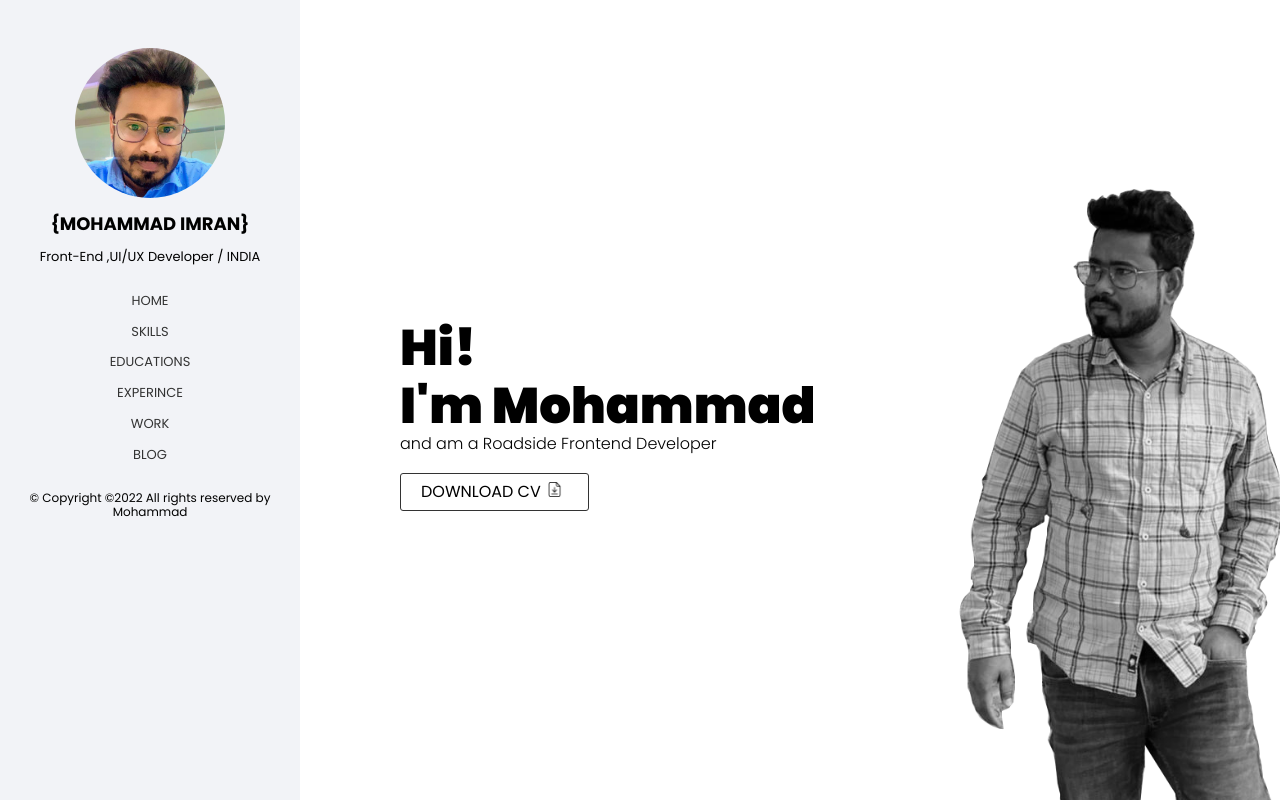
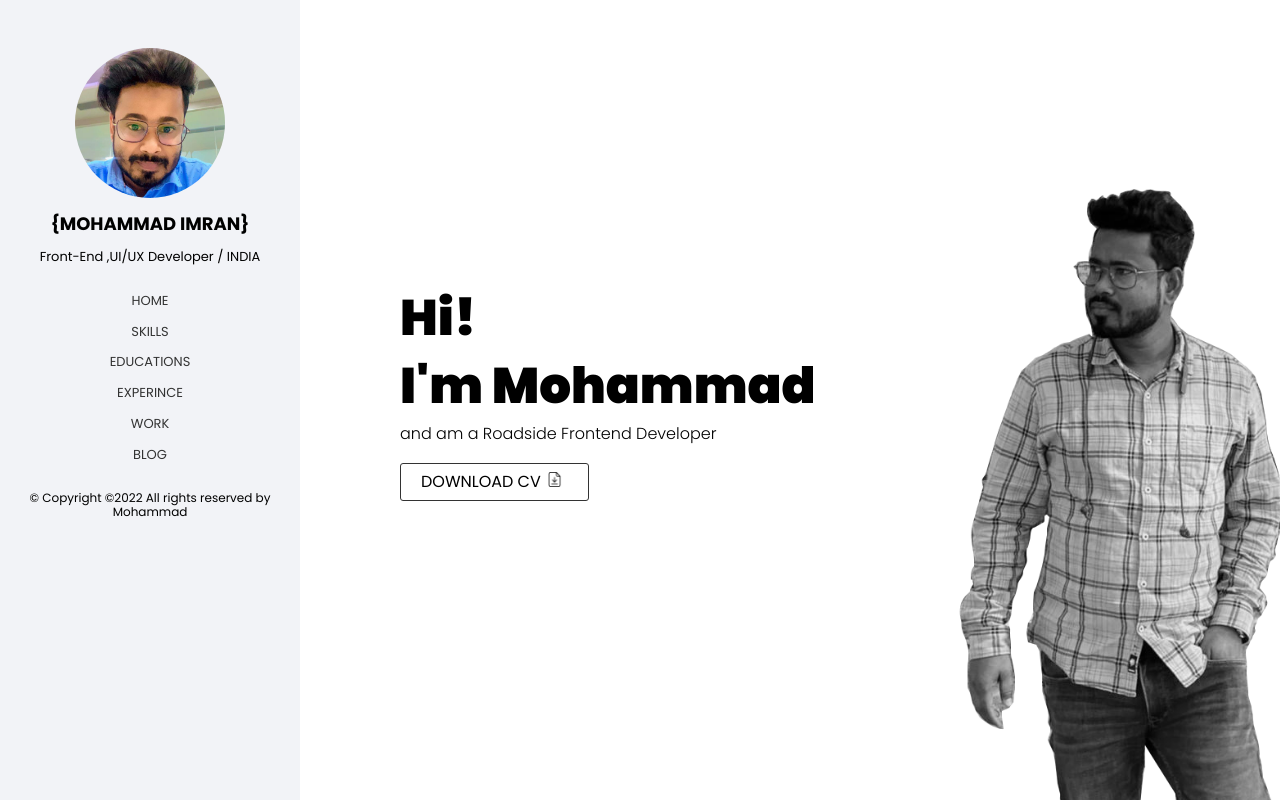
Before and after one commit to imran7358/imranFrontend, a plain HTML site: page index.html in a window 1280 px wide. Drawn offline with Linux system fonts and the light colour scheme.

Commit message:
Margins
Signed-off-by: imran7358 <shaikhmiran@gmail.com>

```diff
--- a/css/style.css
+++ b/css/style.css
@@ -53,9 +53,9 @@ position: absolute;
 background: rgb(255 255 255 / 68%);
 left: 0;}
 .about-im{font-size: 50px;font-weight: 900;margin: 0;}
-.about-im span{display: block;}
-.about-info h2{font-weight: 300;}
-.about-info{position: absolute;top:40%}
+.about-im span{display: block;margin:10px 0}
+.about-info h2{font-weight: 300;margin-top: 10px;}
+.about-info{position: absolute;top:35%}
 .download-now{border: 1px solid #333;padding: 8px 20px;text-decoration: none;
 margin: 20px 0 0;color: #000;text-transform: uppercase;
 border-radius: 3px; display: inline-flex;justify-content: center;    transition: transform .3s ease-out;align-items: center;}
```
